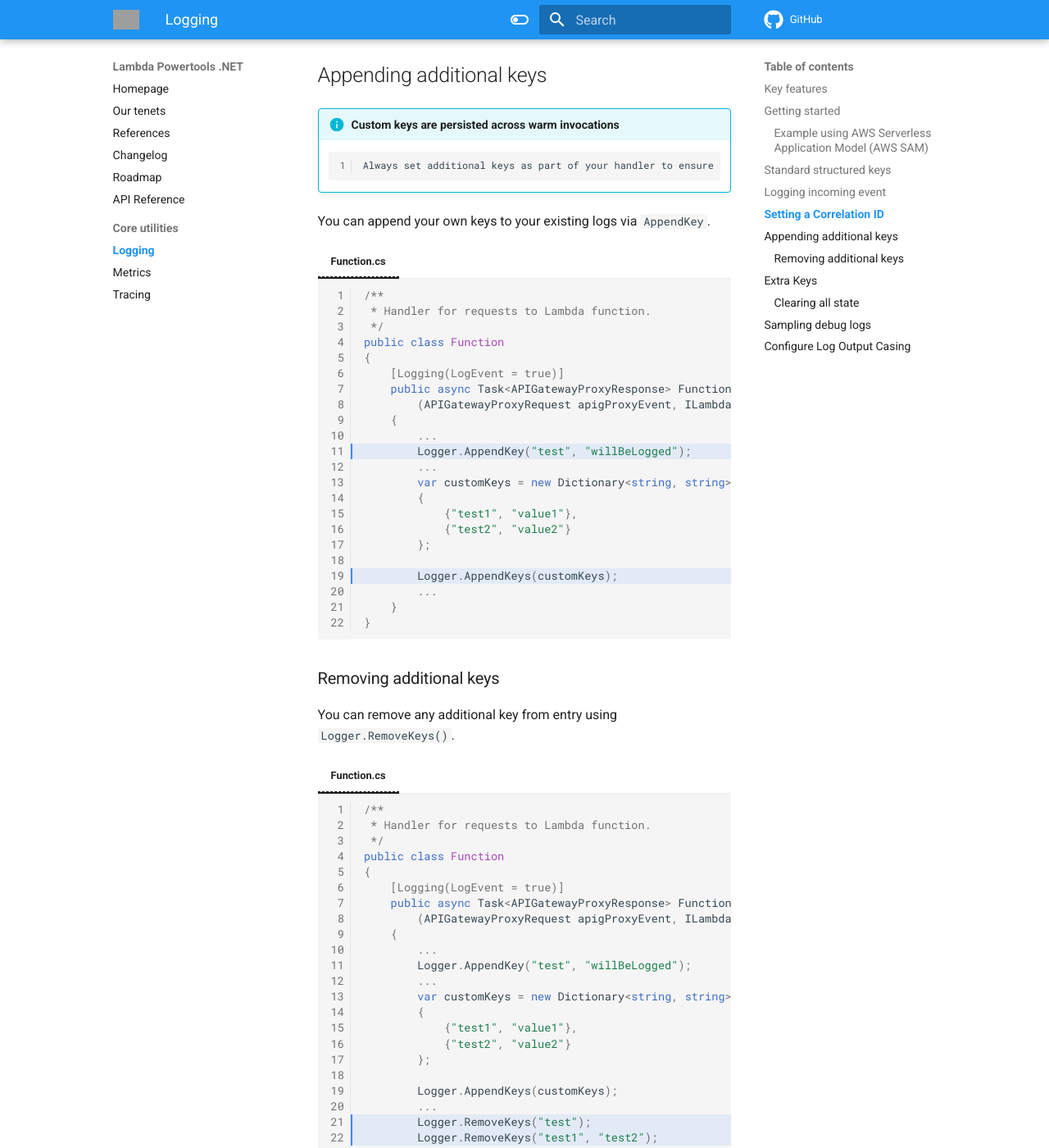
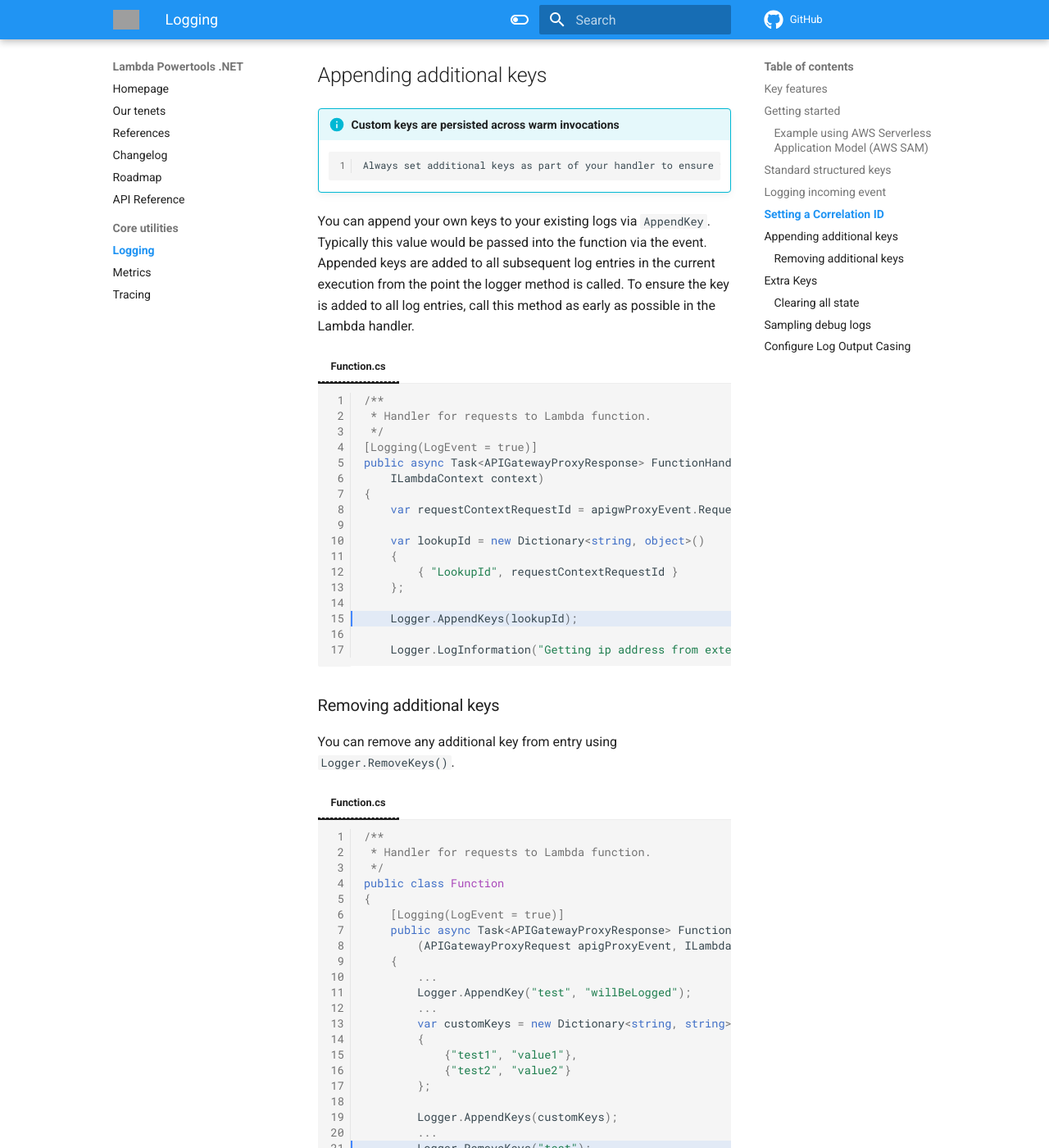
Before and after one commit to aws-powertools/powertools-lambda-dotnet, an MkDocs documentation site: the page built from docs/core/logging.md, in a window 1280 px wide and 1400 px high, scrolled down 4408 px. Shown: the whole window at 82% size. Built offline with MkDocs 1.6.1 and Material for MkDocs 9.7.7, drawn with Linux system fonts in a browser that asks for light colours; a script that is not in the unit is left out; comment, search, counter and statistics services are not loaded; the version menu is left out; some of the changed text lies outside the part shown; grey boxes are pictures that could not be loaded.

Commit message:
docs: updated logging

````diff
--- a/docs/core/logging.md
+++ b/docs/core/logging.md
@@ -3,7 +3,7 @@ title: Logging
 description: Core utility
 ---
 
-Logging provides an opinionated logger with output structured as JSON.
+The logging utility provides a Lambda optimised logger with output structured as JSON.
 
 ## Key features
 
@@ -191,33 +191,28 @@ for known event sources, where either a request ID or X-Ray Trace ID are present
 !!! info "Custom keys are persisted across warm invocations"
         Always set additional keys as part of your handler to ensure they have the latest value, or explicitly clear them with [`ClearState=true`](#clearing-all-state).
 
-You can append your own keys to your existing logs via `AppendKey`.
+You can append your own keys to your existing logs via `AppendKey`. Typically this value would be passed into the function via the event. Appended keys are added to all subsequent log entries in the current execution from the point the logger method is called. To ensure the key is added to all log entries, call this method as early as possible in the Lambda handler.
 
 === "Function.cs"
 
-    ```c# hl_lines="11 19"
+    ```c# hl_lines="15"
     /**
      * Handler for requests to Lambda function.
      */
-    public class Function
+    [Logging(LogEvent = true)]
+    public async Task<APIGatewayProxyResponse> FunctionHandler(APIGatewayProxyRequest apigwProxyEvent,
+        ILambdaContext context)
     {
-        [Logging(LogEvent = true)]
-        public async Task<APIGatewayProxyResponse> FunctionHandler
-            (APIGatewayProxyRequest apigProxyEvent, ILambdaContext context)
+        var requestContextRequestId = apigwProxyEvent.RequestContext.RequestId;
+
+        var lookupId = new Dictionary<string, object>()
         {
-            ...
-            Logger.AppendKey("test", "willBeLogged");
-            ...
-            var customKeys = new Dictionary<string, string>
-            {
-                {"test1", "value1"},
-                {"test2", "value2"}
-            };
+            { "LookupId", requestContextRequestId }
+        };
 
-            Logger.AppendKeys(customKeys);
-            ...
-        }
-    }
+        Logger.AppendKeys(lookupId);
+
+        Logger.LogInformation("Getting ip address from external service"); // Adds lookup id to this log entry
     ```
 
 ### Removing additional keys
@@ -255,6 +250,8 @@ You can remove any additional key from entry using `Logger.RemoveKeys()`.
     ```
 
 ## Extra Keys
+
+Extra keys allow you to append additional keys to a log entry. Unlike `AppendKey`, extra keys will only apply to the current log entry.
 
 Extra keys argument is available for all log levels' methods, as implemented in the standard logging library - e.g. Logger.Information, Logger.Warning.
 
````
Also changed, not shown: other parts of docs/core/logging.md (+1 -1 lines).
